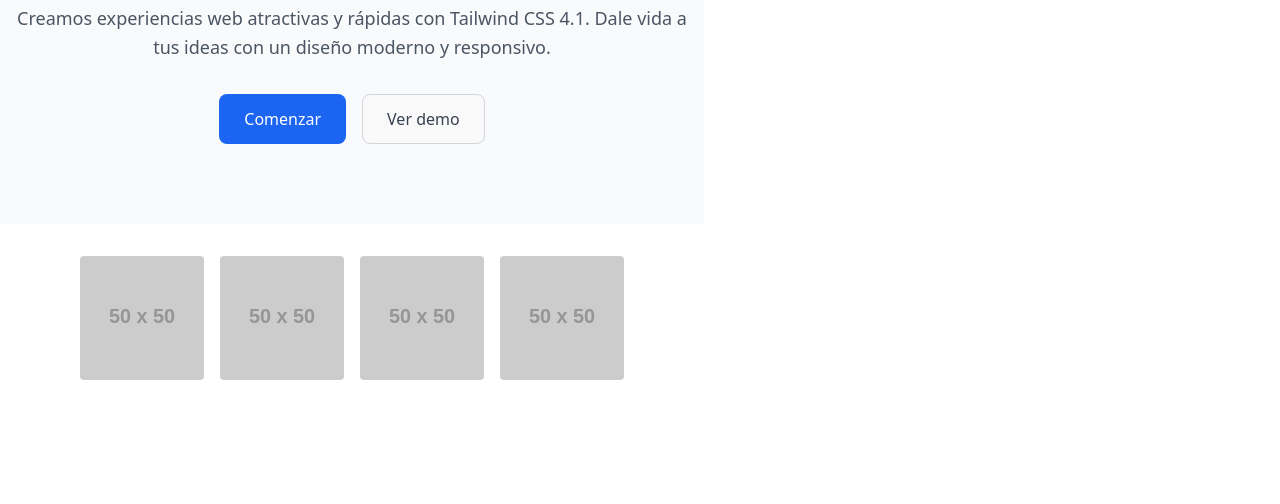
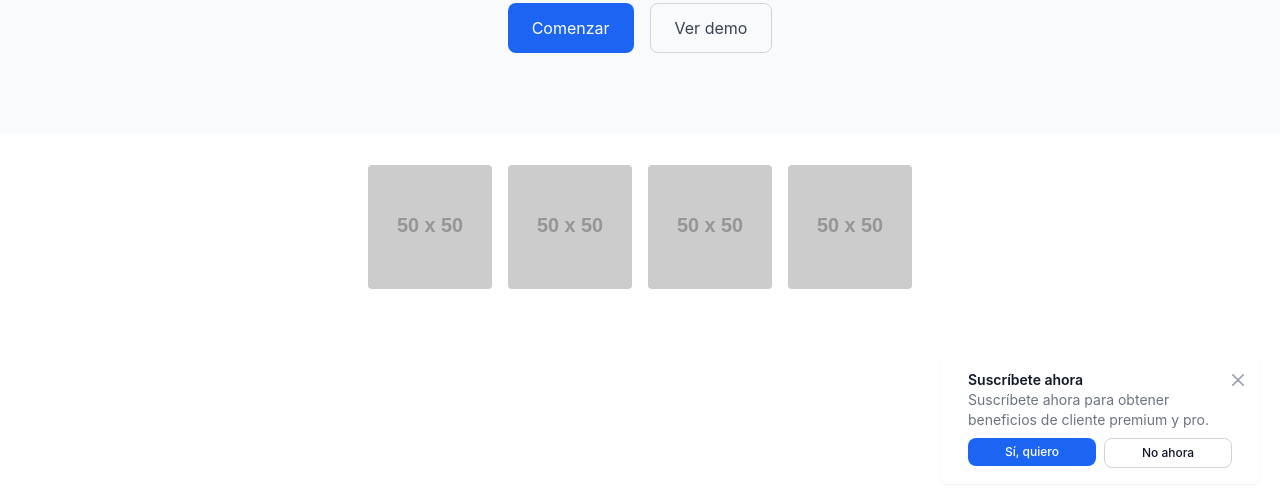
Before and after one commit to SvillacisH/landing, a website built with Vite: page index.html in a window 1280 px wide. Shown: the part 296-800 px from the top of the page. Built offline with nearby package versions, Linux system fonts and the light colour scheme; placeholder pictures from the web are drawn by us.

Commit message:
Guia08 Final

```diff
--- a/index.html
+++ b/index.html
@@ -12,6 +12,41 @@
 
 
 <body>
+  <div id="toast-interactive"
+    class="hidden fixed right-5 bottom-5 flex items-center w-full max-w-xs p-4 space-x-4 text-gray-500 bg-white divide-x divide-gray-200 rounded-lg shadow-sm dark:text-gray-400 dark:divide-gray-700 dark:bg-gray-800"
+    role="alert">
+    <div class="flex">
+
+      <!-- Content -->
+      <div class="ms-3 text-sm font-normal">
+        <span class="mb-1 text-sm font-semibold text-gray-900 dark:text-white">Suscríbete ahora</span>
+        <div class="mb-2">Suscríbete ahora para obtener beneficios de cliente premium y pro.</div>
+        <div class="grid grid-cols-2 gap-2">
+          <div>
+            <a href="#"
+              class="inline-flex justify-center w-full px-2 py-1.5 text-xs font-medium text-white bg-blue-600 rounded-lg hover:bg-blue-700 focus:ring-4 focus:outline-none focus:ring-blue-300 dark:bg-blue-500 dark:hover:bg-blue-600 dark:focus:ring-blue-800">Sí,
+              quiero</a>
+          </div>
+          <div>
+            <a href="#"
+              class="inline-flex justify-center w-full px-2 py-1.5 text-xs font-medium text-gray-900 bg-white border border-gray-300 rounded-lg hover:bg-gray-100 focus:ring-4 focus:outline-none focus:ring-gray-200 dark:bg-gray-600 dark:text-white dark:border-gray-600 dark:hover:bg-gray-700 dark:hover:border-gray-700 dark:focus:ring-gray-700">No
+              ahora</a>
+          </div>
+        </div>
+      </div>
+
+      <!-- Close button -->
+      <button type="button"
+        class="ms-auto -mx-1.5 -my-1.5 p-1.5 inline-flex items-center justify-center w-8 h-8 text-gray-400 bg-white rounded-lg hover:text-gray-900 hover:bg-gray-100 focus:ring-2 focus:ring-gray-300 dark:text-gray-500 dark:hover:text-white dark:bg-gray-800 dark:hover:bg-gray-700"
+        data-dismiss-target="#toast-interactive" aria-label="Close">
+        <span class="sr-only">Close</span>
+        <svg class="w-3 h-3" xmlns="http://www.w3.org/2000/svg" fill="none" viewBox="0 0 14 14" aria-hidden="true">
+          <path stroke="currentColor" stroke-linecap="round" stroke-linejoin="round" stroke-width="2"
+            d="m1 1 6 6m0 0 6 6M7 7l6-6M7 7l-6 6" />
+        </svg>
+      </button>
+    </div>
+  </div>
   <script src="https://cdn.jsdelivr.net/npm/flowbite@3.1.2/dist/flowbite.min.js"></script>
   <main class="bg-slate-50">
 
@@ -22,59 +57,80 @@
           <img src="https://flowbite.com/docs/images/logo.svg" class="h-8" alt="Flowbite Logo" />
           <span class="self-center text-2xl font-semibold whitespace-nowrap dark:text-white">Flowbite</span>
         </a>
-    <button data-collapse-toggle="navbar-dropdown" type="button" class="inline-flex items-center p-2 w-10 h-10 justify-center text-sm text-gray-500 rounded-lg md:hidden hover:bg-gray-100 focus:outline-none focus:ring-2 focus:ring-gray-200 dark:text-gray-400 dark:hover:bg-gray-700 dark:focus:ring-gray-600" aria-controls="navbar-dropdown" aria-expanded="false">
+        <button data-collapse-toggle="navbar-dropdown" type="button"
+          class="inline-flex items-center p-2 w-10 h-10 justify-center text-sm text-gray-500 rounded-lg md:hidden hover:bg-gray-100 focus:outline-none focus:ring-2 focus:ring-gray-200 dark:text-gray-400 dark:hover:bg-gray-700 dark:focus:ring-gray-600"
+          aria-controls="navbar-dropdown" aria-expanded="false">
           <span class="sr-only">Open main menu</span>
           <svg class="w-5 h-5" aria-hidden="true" xmlns="http://www.w3.org/2000/svg" fill="none" viewBox="0 0 17 14">
-            <path stroke="currentColor" stroke-linecap="round" stroke-linejoin="round" stroke-width="2" d="M1 1h15M1 7h15M1 13h15"/>
+            <path stroke="currentColor" stroke-linecap="round" stroke-linejoin="round" stroke-width="2"
+              d="M1 1h15M1 7h15M1 13h15" />
           </svg>
         </button>
         <div class="hidden w-full md:block md:w-auto" id="navbar-dropdown">
-      <ul class="flex flex-col font-medium p-4 md:p-0 mt-4 border border-gray-100 rounded-lg bg-gray-50 md:space-x-8 rtl:space-x-reverse md:flex-row md:mt-0 md:border-0 md:bg-white dark:bg-gray-800 md:dark:bg-gray-900 dark:border-gray-700">
+          <ul
+            class="flex flex-col font-medium p-4 md:p-0 mt-4 border border-gray-100 rounded-lg bg-gray-50 md:space-x-8 rtl:space-x-reverse md:flex-row md:mt-0 md:border-0 md:bg-white dark:bg-gray-800 md:dark:bg-gray-900 dark:border-gray-700">
             <li>
-          <a href="#" class="block py-2 px-3 text-white bg-blue-700 rounded-sm md:bg-transparent md:text-blue-700 md:p-0 md:dark:text-blue-500 dark:bg-blue-600 md:dark:bg-transparent" aria-current="page">Home</a>
+              <a href="#"
+                class="block py-2 px-3 text-white bg-blue-700 rounded-sm md:bg-transparent md:text-blue-700 md:p-0 md:dark:text-blue-500 dark:bg-blue-600 md:dark:bg-transparent"
+                aria-current="page">Home</a>
             </li>
             <li>
-            <button id="dropdownNavbarLink" data-dropdown-toggle="dropdownNavbar" class="flex items-center justify-between w-full py-2 px-3 text-gray-900 rounded-sm hover:bg-gray-100 md:hover:bg-transparent md:border-0 md:hover:text-blue-700 md:p-0 md:w-auto dark:text-white md:dark:hover:text-blue-500 dark:focus:text-white dark:border-gray-700 dark:hover:bg-gray-700 md:dark:hover:bg-transparent">Dropdown <svg class="w-2.5 h-2.5 ms-2.5" aria-hidden="true" xmlns="http://www.w3.org/2000/svg" fill="none" viewBox="0 0 10 6">
-    <path stroke="currentColor" stroke-linecap="round" stroke-linejoin="round" stroke-width="2" d="m1 1 4 4 4-4"/>
+              <button id="dropdownNavbarLink" data-dropdown-toggle="dropdownNavbar"
+                class="flex items-center justify-between w-full py-2 px-3 text-gray-900 rounded-sm hover:bg-gray-100 md:hover:bg-transparent md:border-0 md:hover:text-blue-700 md:p-0 md:w-auto dark:text-white md:dark:hover:text-blue-500 dark:focus:text-white dark:border-gray-700 dark:hover:bg-gray-700 md:dark:hover:bg-transparent">Dropdown
+                <svg class="w-2.5 h-2.5 ms-2.5" aria-hidden="true" xmlns="http://www.w3.org/2000/svg" fill="none"
+                  viewBox="0 0 10 6">
+                  <path stroke="currentColor" stroke-linecap="round" stroke-linejoin="round" stroke-width="2"
+                    d="m1 1 4 4 4-4" />
                 </svg></button>
               <!-- Dropdown menu -->
-            <div id="dropdownNavbar" class="z-10 hidden font-normal bg-white divide-y divide-gray-100 rounded-lg shadow-sm w-44 dark:bg-gray-700 dark:divide-gray-600">
+              <div id="dropdownNavbar"
+                class="z-10 hidden font-normal bg-white divide-y divide-gray-100 rounded-lg shadow-sm w-44 dark:bg-gray-700 dark:divide-gray-600">
                 <ul class="py-2 text-sm text-gray-700 dark:text-gray-400" aria-labelledby="dropdownLargeButton">
                   <li>
-                    <a href="#" class="block px-4 py-2 hover:bg-gray-100 dark:hover:bg-gray-600 dark:hover:text-white">Dashboard</a>
+                    <a href="#"
+                      class="block px-4 py-2 hover:bg-gray-100 dark:hover:bg-gray-600 dark:hover:text-white">Dashboard</a>
                   </li>
                   <li>
-                    <a href="#" class="block px-4 py-2 hover:bg-gray-100 dark:hover:bg-gray-600 dark:hover:text-white">Settings</a>
+                    <a href="#"
+                      class="block px-4 py-2 hover:bg-gray-100 dark:hover:bg-gray-600 dark:hover:text-white">Settings</a>
                   </li>
                   <li>
-                    <a href="#" class="block px-4 py-2 hover:bg-gray-100 dark:hover:bg-gray-600 dark:hover:text-white">Earnings</a>
+                    <a href="#"
+                      class="block px-4 py-2 hover:bg-gray-100 dark:hover:bg-gray-600 dark:hover:text-white">Earnings</a>
                   </li>
                 </ul>
                 <div class="py-1">
-                  <a href="#" class="block px-4 py-2 text-sm text-gray-700 hover:bg-gray-100 dark:hover:bg-gray-600 dark:text-gray-200 dark:hover:text-white">Sign out</a>
+                  <a href="#"
+                    class="block px-4 py-2 text-sm text-gray-700 hover:bg-gray-100 dark:hover:bg-gray-600 dark:text-gray-200 dark:hover:text-white">Sign
+                    out</a>
                 </div>
               </div>
             </li>
             <li>
-          <a href="#" class="block py-2 px-3 text-gray-900 rounded-sm hover:bg-gray-100 md:hover:bg-transparent md:border-0 md:hover:text-blue-700 md:p-0 dark:text-white md:dark:hover:text-blue-500 dark:hover:bg-gray-700 dark:hover:text-white md:dark:hover:bg-transparent">Services</a>
+              <a href="#"
+                class="block py-2 px-3 text-gray-900 rounded-sm hover:bg-gray-100 md:hover:bg-transparent md:border-0 md:hover:text-blue-700 md:p-0 dark:text-white md:dark:hover:text-blue-500 dark:hover:bg-gray-700 dark:hover:text-white md:dark:hover:bg-transparent">Services</a>
             </li>
             <li>
-          <a href="#" class="block py-2 px-3 text-gray-900 rounded-sm hover:bg-gray-100 md:hover:bg-transparent md:border-0 md:hover:text-blue-700 md:p-0 dark:text-white md:dark:hover:text-blue-500 dark:hover:bg-gray-700 dark:hover:text-white md:dark:hover:bg-transparent">Pricing</a>
+              <a href="#"
+                class="block py-2 px-3 text-gray-900 rounded-sm hover:bg-gray-100 md:hover:bg-transparent md:border-0 md:hover:text-blue-700 md:p-0 dark:text-white md:dark:hover:text-blue-500 dark:hover:bg-gray-700 dark:hover:text-white md:dark:hover:bg-transparent">Pricing</a>
             </li>
             <li>
-          <a href="#" class="block py-2 px-3 text-gray-900 rounded-sm hover:bg-gray-100 md:hover:bg-transparent md:border-0 md:hover:text-blue-700 md:p-0 dark:text-white md:dark:hover:text-blue-500 dark:hover:bg-gray-700 dark:hover:text-white md:dark:hover:bg-transparent">Contact</a>
+              <a href="#"
+                class="block py-2 px-3 text-gray-900 rounded-sm hover:bg-gray-100 md:hover:bg-transparent md:border-0 md:hover:text-blue-700 md:p-0 dark:text-white md:dark:hover:text-blue-500 dark:hover:bg-gray-700 dark:hover:text-white md:dark:hover:bg-transparent">Contact</a>
             </li>
           </ul>
         </div>
       </div>
     </nav>
     <div id="container-01" class="mx-auto px-4 py-20 text-center">
-      <h1 class ="text-4xl font-extrabold tracking-tight text-gray-900">Tu presencia digital comienza aquí</h1>
-      <p class="mt-6 text-lg leading-relaxed text-gray-600 max-w-2xl mx-auto">Creamos experiencias web atractivas y rápidas con Tailwind CSS 4.1. Dale vida a tus ideas con un diseño moderno
+      <h1 class="text-4xl font-extrabold tracking-tight text-gray-900">Tu presencia digital comienza aquí</h1>
+      <p class="mt-6 text-lg leading-relaxed text-gray-600 max-w-2xl mx-auto">Creamos experiencias web atractivas y
+        rápidas con Tailwind CSS 4.1. Dale vida a tus ideas con un diseño moderno
         y responsivo.</p>
       <div id="container-02" class="mt-8 flex justify-center gap-4">
         <button id="start" class="inline-block px-6 py-3 text-white bg-blue-600 rounded-lg">Comenzar</button>
-        <button id="demo" class="inline-block px-6 py-3 border border-gray-300 text-gray-700 rounded-lg">Ver demo</button>
+        <button id="demo" class="inline-block px-6 py-3 border border-gray-300 text-gray-700 rounded-lg">Ver
+          demo</button>
       </div>
     </div>
     <section class="bg-white dark:bg-gray-900">
@@ -88,6 +144,7 @@
       </div>
     </section>
   </main>
+  <script type="module" src="./src/js/file01.js"></script>
 </body>
 
 </html>
--- /dev/null
+++ b/src/js/file01.js
@@ -0,0 +1,35 @@
+"use strict";
+
+/**
+ * Muestra un mensaje emergente (toast) al agregar la clase 'md:block' al elemento con id 'toast-interactive'.
+ *
+ * @function
+ * @returns {void} No devuelve ningún valor.
+ */
+const showToast = () => {
+    const toast = document.getElementById("toast-interactive");
+    if (toast) {
+        toast.classList.add("md:block");
+    }
+};
+
+/**
+ * Muestra un video en YouTube al hacer clic en el elemento con id 'demo'.
+ * Abre el enlace en una nueva pestaña.
+ *
+ * @function
+ * @returns {void} No devuelve ningún valor.
+ */
+const showVideo = () => {
+    const demo = document.getElementById("demo");
+    if (demo) {
+        demo.addEventListener("click", () => {
+            window.open("https://www.youtube.com/watch?v=dQw4w9WgXcQ", "_blank");
+        });
+    }
+};
+
+(() => {
+    showToast();
+    showVideo();
+})();
```
Lines whose indentation alone changed are shown as unchanged.
